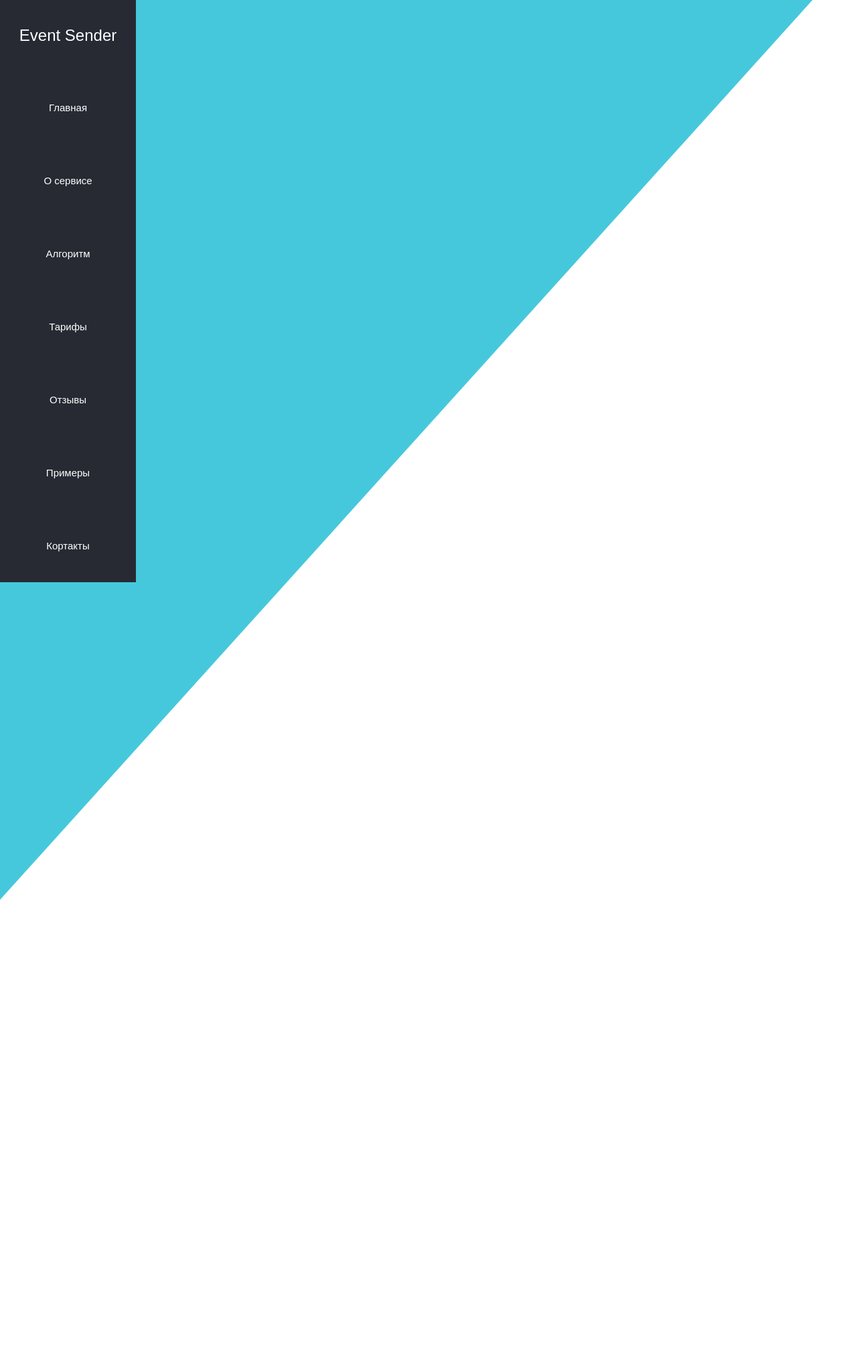
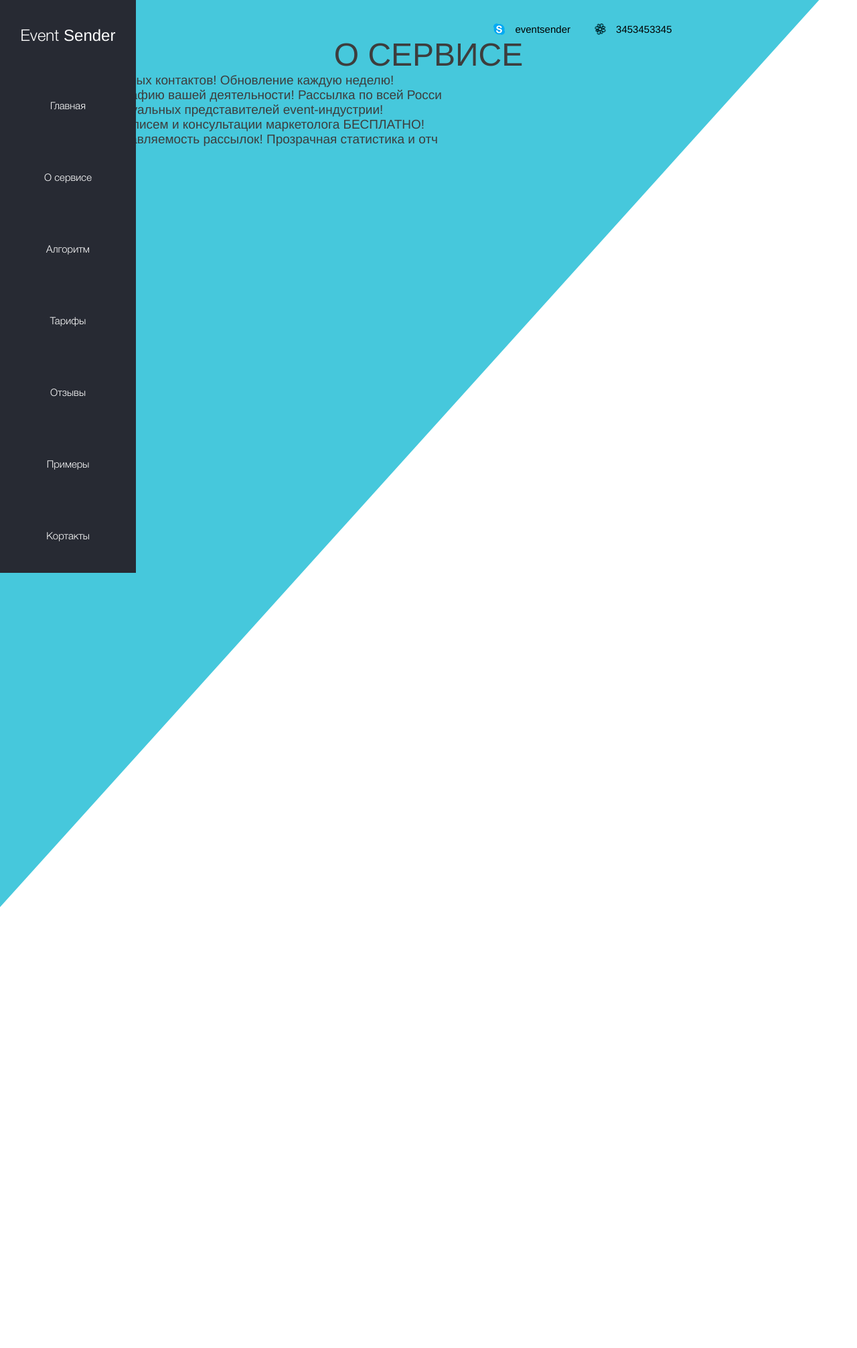
Before and after one commit to RadiksMan/event_sender, a PHP site: page /process.php in a window 1280 px wide; the page is wider, and only the part inside the window is pictured. Shown: that part at 67% size. Before the commit the page ends 1343 px from the top of that part, so only its background shows below. Run offline with PHP 8.4, Linux system fonts and the light colour scheme; style sheets or scripts are compiled from the project's sources; some libraries are stand-ins or nearby versions.

Commit message:
no message

```diff
--- a/css/radion.css
+++ b/css/radion.css
@@ -2,11 +2,11 @@
 .blue-block {
   position: absolute;
   top: -998.6rem;
-  right: 54.6%;
+  right: 57.6%;
   background-color: #46c8dc;
   height: 3000px;
   width: 80%;
-  z-index: 2;
+  z-index: -1;
   -webkit-transform: rotate(42.1deg);
   -moz-transform: rotate(42.1deg);
   -ms-transform: rotate(42.1deg);
@@ -17,6 +17,8 @@
 /*heawder*/
 .header {
   color: white;
+  position: relative;
+  z-index: 2;
 }
 
 .header .header-menu {
@@ -65,6 +67,7 @@
   -moz-transition: all ease .2s;
   -o-transition: all ease .2s;
   transition: all ease .2s;
+  font-weight: 300;
 }
 
 .header .header-logo a {
@@ -79,3 +82,50 @@
 .header .header-logo a span {
   font-weight: normal;
 }
+
+.header .header-line {
+  padding-right: 21.6%;
+  position: relative;
+  z-index: 1;
+  padding-top: 31.2rem;
+}
+
+.header .header-line .header-line-wrap {
+  text-align: right;
+  font-size: 20rem;
+  color: #000;
+}
+
+.header .header-line .head-skype, .header .header-line .head-icq {
+  display: inline-block;
+  vertical-align: top;
+}
+
+.header .header-line .head-skype {
+  margin-right: 30rem;
+}
+
+.header .header-line a {
+  text-decoration: none;
+  color: #000;
+  font-size: 15rem;
+  font-weight: 400;
+}
+
+.header .header-line .icon-skype {
+  display: inline-block;
+  height: 17px;
+  width: 17px;
+  vertical-align: middle;
+  background: url("../images/head-skype.png") center center no-repeat;
+  margin-right: 10rem;
+}
+
+.header .header-line .icon-icq {
+  display: inline-block;
+  height: 17px;
+  width: 17px;
+  vertical-align: middle;
+  background: url("../images/head-ick.png") center center no-repeat;
+  margin-right: 10rem;
+}
--- a/css/style_basic.css
+++ b/css/style_basic.css
@@ -62,7 +62,7 @@ html {
 
 body {
   min-height: 100%;
-  font-family: arial,sans-serif;
+  font-family: 'Helvetica';
   background: #fff;
   color: #3d3d3d;
   position: relative;
--- a/sass/radion.scss
+++ b/sass/radion.scss
@@ -1,8 +1,8 @@
 /*blue block*/
-.blue-block{position: absolute;top: -998.6rem;right: 54.6%;background-color: #46c8dc;height: 3000px;width: 80%;z-index: 2;transform: rotate(42.1deg);}
+.blue-block{position: absolute;top: -998.6rem;right: 57.6%;background-color: #46c8dc;height: 3000px;width: 80%;z-index: -1;transform: rotate(42.1deg);}
 
 /*heawder*/
-.header{color: white;
+.header{color: white;position: relative;z-index: 2;
     .header-menu{position: fixed;left: 0;top: 0;font-size: 15rem;z-index: 3;text-align: center;}
     .header-navigation{background-color: #272a33;}
     .header-nav{width: 203rem;
@@ -12,11 +12,19 @@
                 a{color: #58cee0;}
             }
         }
-        a{color: #fff;text-decoration: none;padding: 10px 0px;display: block;padding: 46rem 0px;transition:all ease .2s;}
+        a{color: #fff;text-decoration: none;padding: 10px 0px;display: block;padding: 46rem 0px;transition:all ease .2s;font-weight: 300;}
     }
     .header-logo{
         a{padding: 39rem 0px;display: block;font-size: 24rem;text-decoration: none;color: white;font-weight: 300;
             span{font-weight: normal;}
         }
     }
+    .header-line{padding-right: 21.6%;position: relative;z-index: 1;padding-top: 31.2rem;
+        .header-line-wrap{text-align: right;font-size: 20rem;color: #000;}
+        .head-skype,.head-icq{display: inline-block;vertical-align: top;}
+        .head-skype{margin-right: 30rem;}
+        a{text-decoration: none;color: #000;font-size: 15rem;font-weight: 400;}
+        .icon-skype{display: inline-block;height: 17px;width: 17px;vertical-align: middle;background: url('../images/head-skype.png') center center no-repeat;margin-right: 10rem;}
+        .icon-icq{display: inline-block;height: 17px;width: 17px;vertical-align: middle;background: url('../images/head-ick.png') center center no-repeat;margin-right: 10rem;}
+    }
 }
--- a/sass/style_basic.scss
+++ b/sass/style_basic.scss
@@ -11,7 +11,7 @@
 
 /* base styles*/
 html{height:100%;font-size:1px;}
-body{min-height:100%;font-family:arial,sans-serif;background:#fff;color:#3d3d3d;position:relative;overflow: hidden;}
+body{min-height:100%;font-family: 'Helvetica';background:#fff;color:#3d3d3d;position:relative;overflow: hidden;}
 img{vertical-align:bottom;border:0;max-width:100%;}
 /* /base styles */
 
```
Also changed, not shown: images/head-ick.png (added), images/head-skype.png (added).
